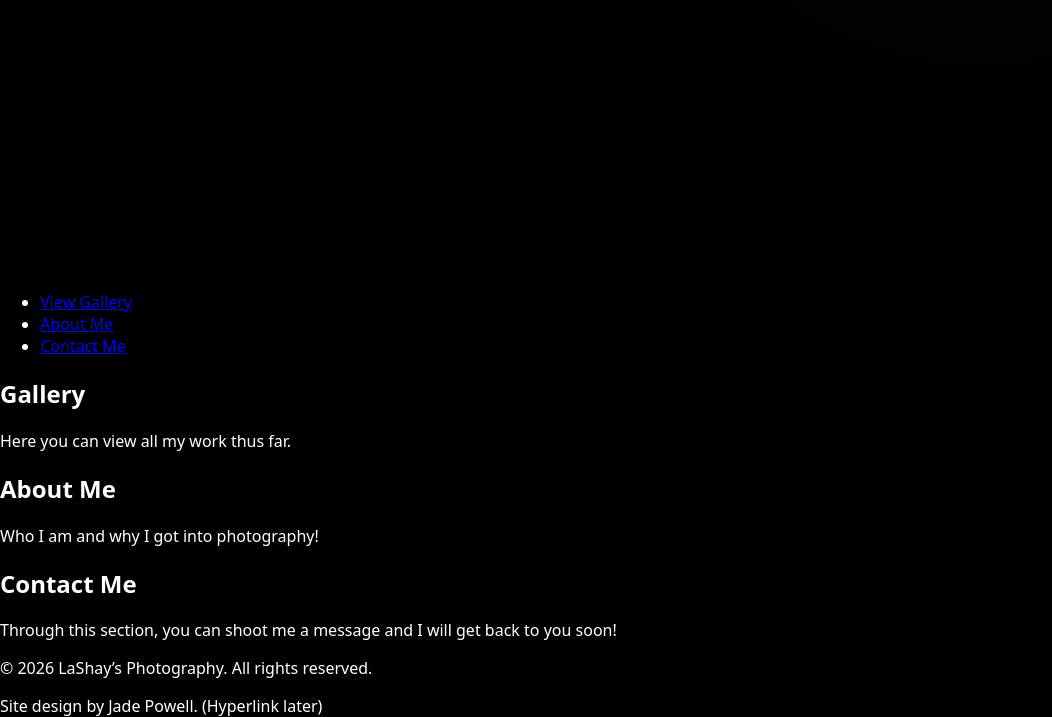
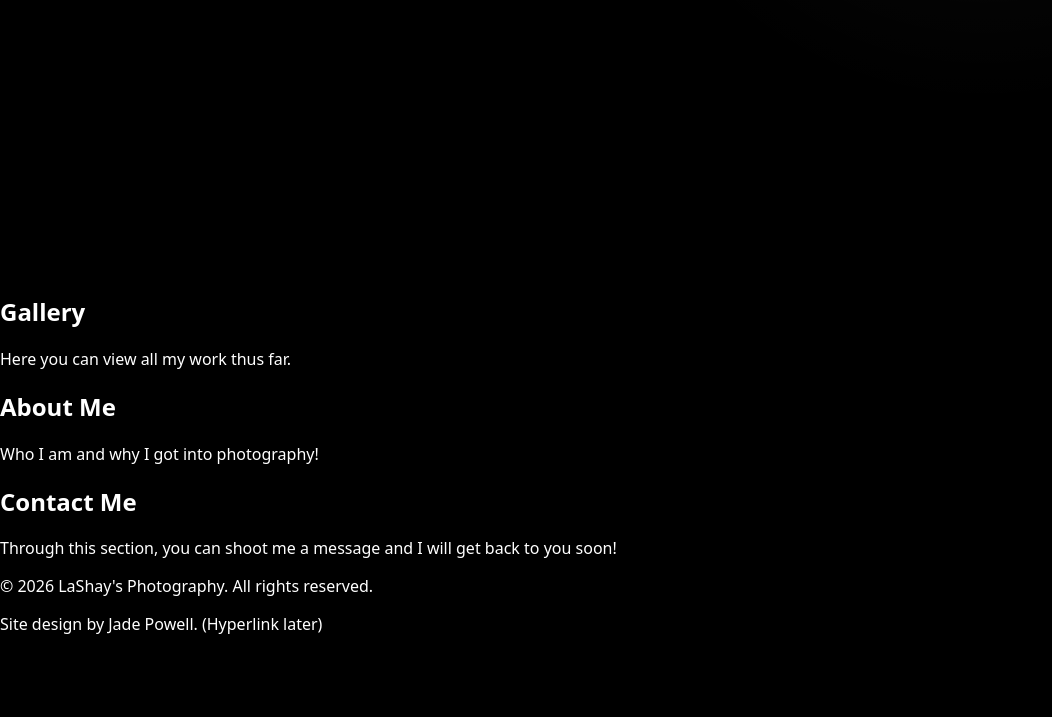
Before and after one commit to JadesTheDev/lashays.website, a plain HTML site: page index.html in a window 1280 px wide. Shown: the part 525-1242 px from the top of the page, without its empty margins (0-1052 px from the left). After the commit the page ends 1160 px from the top, so only its background shows below. Drawn offline with Linux system fonts and the light colour scheme; files that its build step writes are made by us from their sources.

Commit message:
Refactor HTML structure and remove duplicates

```diff
--- a/index.html
+++ b/index.html
@@ -1,8 +1,6 @@
 <!DOCTYPE html>
 <html lang="en">
-  <link rel="stylesheet" href="css/styles.css">
   <head>
-    <!-- Metadata -->
     <meta charset="UTF-8">
     <meta name="description" content="Lashay's Photography specializes in portrait and lifestyle photography, capturing authentic moments with a timeless, artistic style. Based locally and available for bookings.">
     <meta name="keywords" content="portrait photographer, lifestyle photographer, professional photographer in Charleston South Carolina, Charleston portrait photography, Charleston lifestyle photographer, creative photography services">
@@ -10,17 +8,17 @@
     <meta name="viewport" content="width=device-width, initial-scale=1.0">
 
     <title>LaShay's Photography</title>
+
+    <link rel="stylesheet" href="css/styles.css">
   </head>
 
   <body>
-    <!-- Header Section -->
-    <header>
+    <!-- HERO -->
     <header class="hero" id="top">
       <!-- Left: scrolling collage -->
       <section class="hero-left" aria-label="Featured images">
         <div class="collage-window" id="collageWindow">
           <div class="collage-track" id="collageTrack">
-
             <!-- Set A -->
             <img src="images/hero/img1.jpg" alt="Featured photo 1" class="c1">
             <img src="images/hero/img2.jpg" alt="Featured photo 2" class="c2">
@@ -36,7 +34,6 @@
             <img src="images/hero/img4.jpg" alt="" aria-hidden="true" class="c4">
             <img src="images/hero/img5.jpg" alt="" aria-hidden="true" class="c5">
             <img src="images/hero/img6.jpg" alt="" aria-hidden="true" class="c6">
-
           </div>
         </div>
 
@@ -61,36 +58,18 @@
       </section>
     </header>
 
-<!-- Load JS at end of body -->
-<script src="js/scroll.js" defer></script>
-
-    </header>
-
-    <!-- Navigation Menu -->
-    <nav>
-      <ul>
-        <li><a href="#gallery">View Gallery</a></li>
-        <li><a href="#about">About Me</a></li>
-        <li><a href="#contact">Contact Me</a></li>
-      </ul>
-    </nav>
-
     <!-- Main Content -->
     <main>
-
-      <!-- Gallery -->
       <section id="gallery">
         <h2>Gallery</h2>
         <p>Here you can view all my work thus far.</p>
       </section>
 
-      <!--About Section -->
       <section id="about">
         <h2>About Me</h2>
         <p>Who I am and why I got into photography!</p>
       </section>
 
-      <!-- Contact Section -->
       <section id="contact">
         <h2>Contact Me</h2>
         <p>Through this section, you can shoot me a message and I will get back to you soon!</p>
@@ -99,8 +78,11 @@
 
     <!-- Footer -->
     <footer>
-      <p>&copy; 2026 LaShay’s Photography. All rights reserved.</p>
+      <p>&copy; 2026 LaShay's Photography. All rights reserved.</p>
       <p class="site-credit">Site design by Jade Powell. (Hyperlink later)</p>
     </footer>
+
+    <!-- JS -->
+    <script src="js/scroll.js"></script>
   </body>
 </html>
```
Lines whose indentation alone changed are shown as unchanged.
